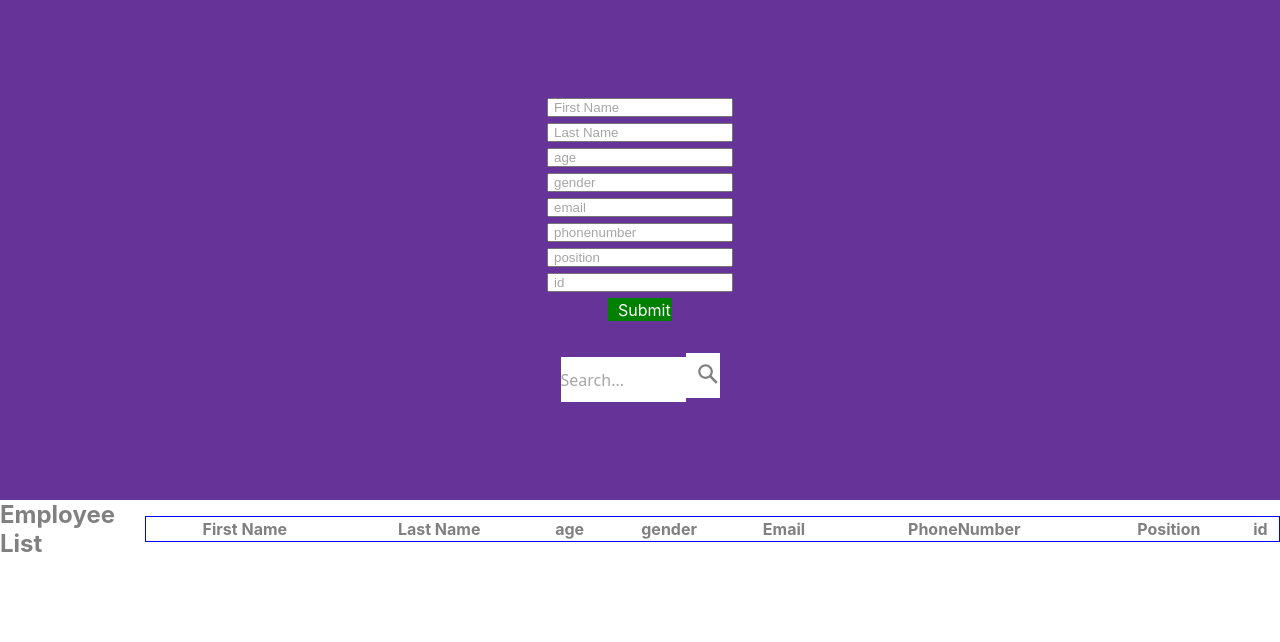
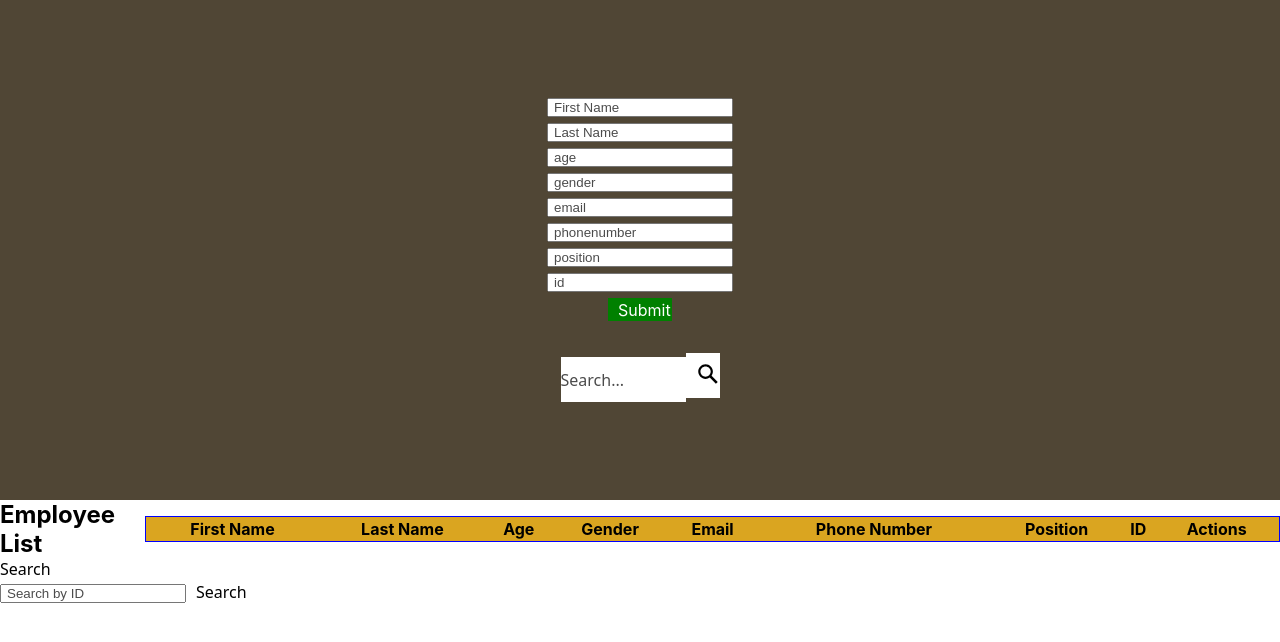
Before and after one commit to Rethabile17/Employee-Registration, a React (Create React App) app: page / in a window 1280 px wide. Shown: the top 642 px of the page. Built offline with nearby package versions, Linux system fonts and the light colour scheme.

Commit message:
i was do the search bar

```diff
--- a/src/App.css
+++ b/src/App.css
@@ -9,7 +9,7 @@
   flex-direction: column;
   height: 500px;
   align-items: center;
-  background-color: rebeccapurple;
+  background-color: rgb(80, 70, 53);
 }
 
 .form1{
@@ -21,14 +21,14 @@
 .search {
   all: unset;
   font: 16px system-ui;
-  color: white;
+  color: black;
   height: 45px;
   width: 125px;
   background-color: white;
 }
 
 ::placeholder {
- color: grey;
+ color: black;
   opacity: 0.7;
 }
 
@@ -41,7 +41,7 @@ button {
 }
 
 .svg {
-  color: grey;
+  color: black;
   fill: currentColor;
   width: 24px;
   height: 45px;
@@ -50,7 +50,7 @@ button {
 }
 
 .employee-list{
-  color: grey;
+  color: black;
   display: flex;
   align-items: center;
   background-color: white;
@@ -67,7 +67,7 @@ button {
 table, tr, td{
   border: 1px solid blue;
   width: 100%;
-  background-color: white;
+  background-color: goldenrod;
 }
 
 input{
--- a/src/App.js
+++ b/src/App.js
@@ -1,11 +1,12 @@
 import React, { useState } from "react";
-import './App.css';
-import Add from "./components/add";
-import EmployeeList from "./components/EmployeeList";
-
+import "./App.css";
+import Add from "../src/components/add";
+import EmployeeList from "../src/components/EmployeeList";
+import SearchFunction from "../src/components/SearchFunction";
 
 function App() {
-  const [employee, setEmployee] = useState([]);
+  const [employees, setEmployees] = useState([]);
+  const [searchTerm, setSearchTerm] = useState("");
 
   const addEmployee = (
     name,
@@ -17,7 +18,7 @@ function App() {
     position,
     id
   ) => {
-    setEmployee((prevEmployees) => [
+    setEmployees((prevEmployees) => [
       ...prevEmployees,
       {
         name,
@@ -32,18 +33,25 @@ function App() {
     ]);
   };
 
-
-
   const deleteEmployee = (id) => {
-    setEmployee((prevEmployees) =>
+    setEmployees((prevEmployees) =>
       prevEmployees.filter((employee) => employee.id !== id)
     );
   };
 
+  const handleSearch = (term) => {
+    setSearchTerm(term);
+  };
+
+  const filteredEmployees = employees.filter((employee) =>
+    employee.id.includes(searchTerm)
+  );
+
   return (
-    <div className='App'>
-      <Add add={addEmployee}/>
-      <EmployeeList employees={employee} onDelete={deleteEmployee} />
+    <div className="App">
+      <Add add={addEmployee} />
+      <EmployeeList employees={filteredEmployees} onDelete={deleteEmployee} />
+      <SearchFunction onSearch={handleSearch} />
     </div>
   );
 }
--- a/src/components/EmployeeList.js
+++ b/src/components/EmployeeList.js
@@ -1,12 +1,8 @@
 import React from "react";
 
-function EmployeeList({ employees, onDelete, onEdit }) {
+function EmployeeList({ employees, onDelete }) {
   const handleDelete = (id) => {
     onDelete(id);
-  };
-
-  const handleEdit = (employee) => {
-    onEdit(employee);
   };
 
   return (
@@ -17,12 +13,13 @@ function EmployeeList({ employees, onDelete, onEdit }) {
           <tr>
             <th>First Name</th>
             <th>Last Name</th>
-            <th>age</th>
-            <th>gender</th>
+            <th>Age</th>
+            <th>Gender</th>
             <th>Email</th>
-            <th>PhoneNumber</th>
+            <th>Phone Number</th>
             <th>Position</th>
-            <th>id</th>
+            <th>ID</th>
+            <th>Actions</th>
           </tr>
         </thead>
         <tbody>
@@ -33,11 +30,10 @@ function EmployeeList({ employees, onDelete, onEdit }) {
               <td>{employee.age}</td>
               <td>{employee.gender}</td>
               <td>{employee.email}</td>
-              <th>{employee.phoneNumber}</th>
+              <td>{employee.phoneNumber}</td>
               <td>{employee.position}</td>
-              <th>{employee.id}</th>
+              <td>{employee.id}</td>
               <td>
-                <button onClick={() => handleEdit(employee)}>Update</button>
                 <button onClick={() => handleDelete(employee.id)}>Delete</button>
               </td>
             </tr>
--- /dev/null
+++ b/src/components/SearchFunction.js
@@ -0,0 +1,35 @@
+import React, { useState } from "react";
+
+const SearchFunction = ({ onSearch }) => {
+  const [searchTerm, setSearchTerm] = useState("");
+
+  const handleChange = (event) => {
+    setSearchTerm(event.target.value);
+  };
+
+  const handleSearch = () => {
+    onSearch(searchTerm);
+  };
+
+  return (
+    <div className="search">
+      <label>
+        <span>Search</span>
+      </label>
+      <div className="search-content">
+        <input
+          className="search-input"
+          type="text"
+          placeholder="Search by ID"
+          value={searchTerm}
+          onChange={handleChange}
+        />
+        <button className="search-button" onClick={handleSearch}>
+          Search
+        </button>
+      </div>
+    </div>
+  );
+};
+
+export default SearchFunction;
```
